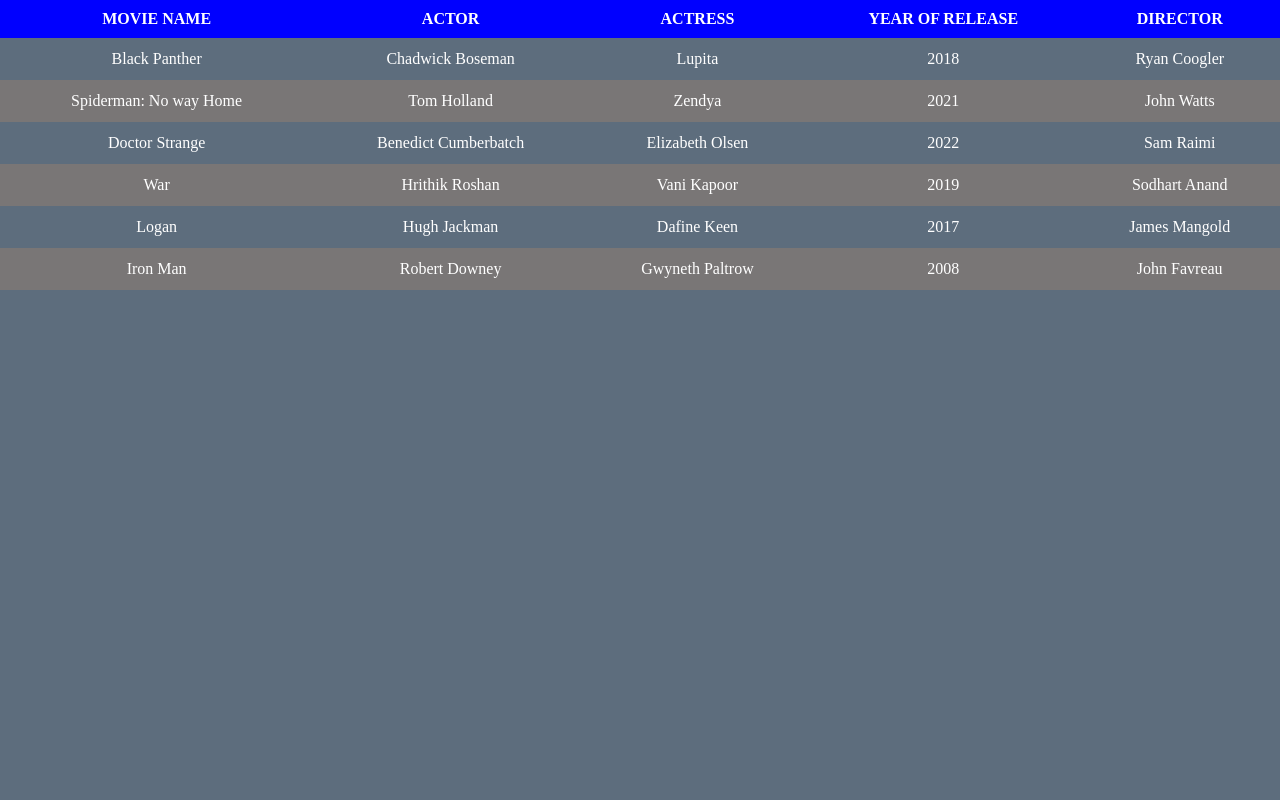
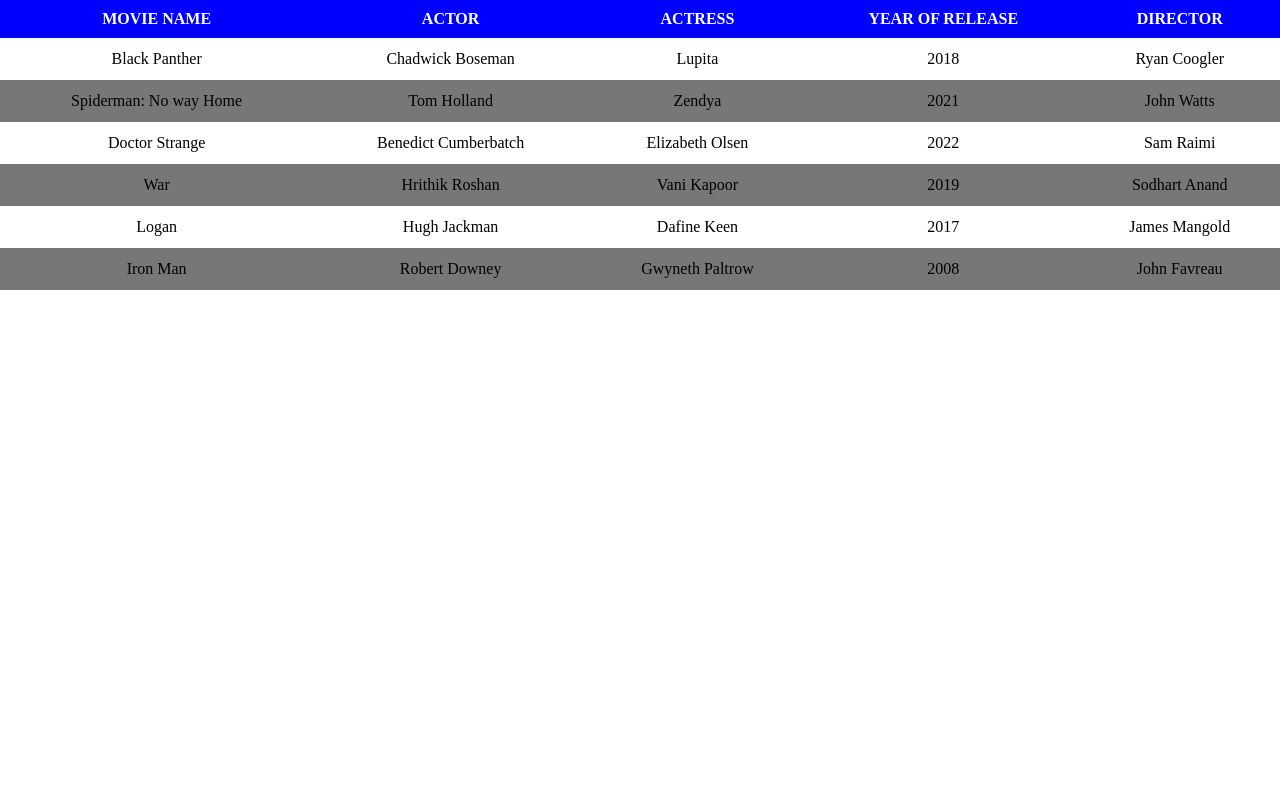
Before and after one commit to Nithish87/muleSoftTraining, a PHP site: page / in a window 1280 px wide. Run offline with PHP 8.4, Linux system fonts and the light colour scheme; data comes from the database, SQL or seed files in the repository.

Commit message:
Update style.css

```diff
--- a/style.css
+++ b/style.css
@@ -6,7 +6,7 @@
 body{
     width: 100%;
     min-height: 100vh;
-    background-color: #5d6d7d;
+    background-color: white;
 }
 .containerr{
     max-width: 900px;
@@ -29,7 +29,7 @@
 }
 table td{
     padding: 12px;
-    color: #fff;
+    color: black;
     font-size:1em;
     text-align: center;
 }
```
